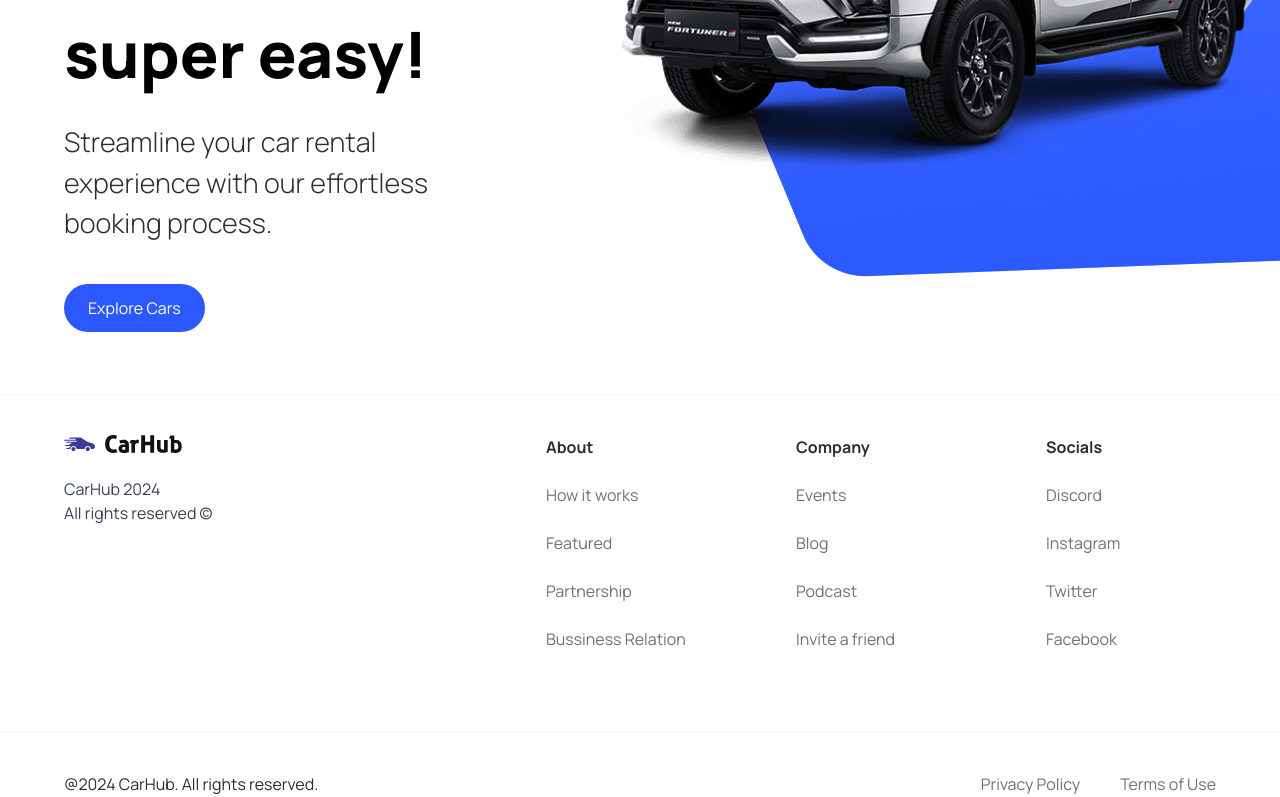
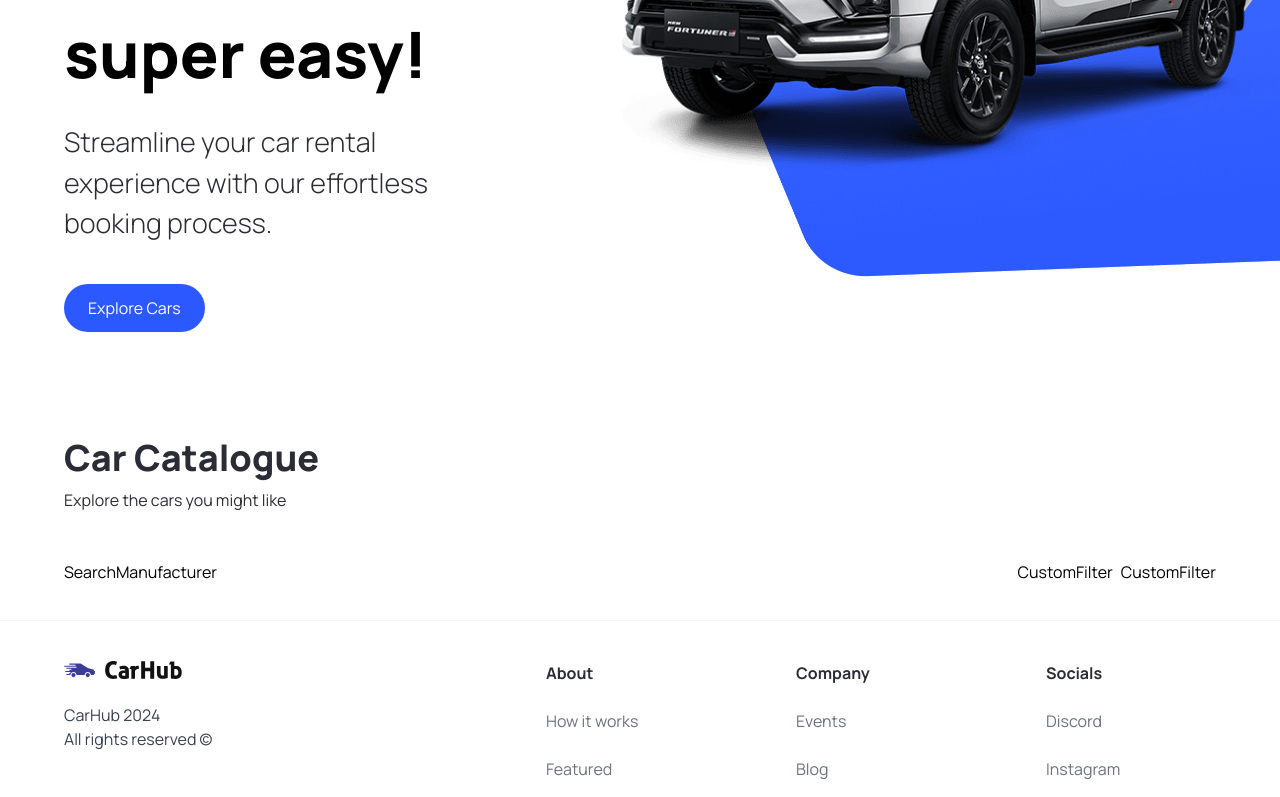
Before and after one commit to arash8877/Car-Showcase-app, a Next.js app: page / in a window 1280 px wide. Shown: the part 426-1223 px from the top of the page. Built offline with nearby package versions, Linux system fonts and the light colour scheme.

Commit message:
add SearchBar.tsx

```diff
--- a/app/page.tsx
+++ b/app/page.tsx
@@ -1,10 +1,23 @@
-import Hero from "@/components/Hero";
+import { Hero, CustomFilter, SearchBar } from "@/components";
 import Image from "next/image";
 
 export default function Home() {
   return (
     <main className="overflow-hidden">
-      <Hero/>
+      <Hero />
+      <div id="discover" className="mt-12 padding-x padding-y max-width">
+        <div className="home__text-container">
+          <h1 className="text-4xl font-extrabold">Car Catalogue</h1>
+          <p>Explore the cars you might like</p>
+        </div>
+        <div className="home__filters">
+          <SearchBar />
+          <div className="home__filter-container">
+            <CustomFilter title="fuel" />
+            <CustomFilter title="year" />
+          </div>
+        </div>
+      </div>
     </main>
   );
 }
--- /dev/null
+++ b/components/CustomFilter.tsx
@@ -0,0 +1,9 @@
+import React from 'react'
+
+const CustomFilter = () => {
+  return (
+    <div>CustomFilter</div>
+  )
+}
+
+export default CustomFilter
--- /dev/null
+++ b/components/SearchBar.tsx
@@ -0,0 +1,20 @@
+"use client";
+
+import { useState } from "react";
+import { SearchManufacturer } from ".";
+
+const SearchBar = () => {
+  const [manufacturer, setManufacturer] = useState("");
+
+  const handleSearch = () => {};
+
+  return (
+    <form className="searchbar" onSubmit={handleSearch}>
+      <div className="searchbar__item">
+        <SearchManufacturer manufacturer={manufacturer} setManufacturer={setManufacturer}/>
+      </div>
+    </form>
+  );
+};
+
+export default SearchBar;
--- /dev/null
+++ b/components/SearchManufacturer.tsx
@@ -0,0 +1,8 @@
+import React from "react";
+import { SearchManufacturerProps } from "@/types";
+
+const SearchManufacturer = ({manufacturer, setManufacturer}: SearchManufacturerProps) => {
+  return <div>SearchManufacturer</div>;
+};
+
+export default SearchManufacturer;
--- a/types/index.ts
+++ b/types/index.ts
@@ -6,3 +6,8 @@
   handleClick?: MouseEventHandler<HTMLButtonElement>;
   btnType?: "button" | "submit";
 }
+
+export interface SearchManufacturerProps {
+  manufacturer: string;
+  setManufacturer: (manufacturer: string) => void;
+}
```
Also changed, not shown: components/index.ts (+11 -5 lines).
